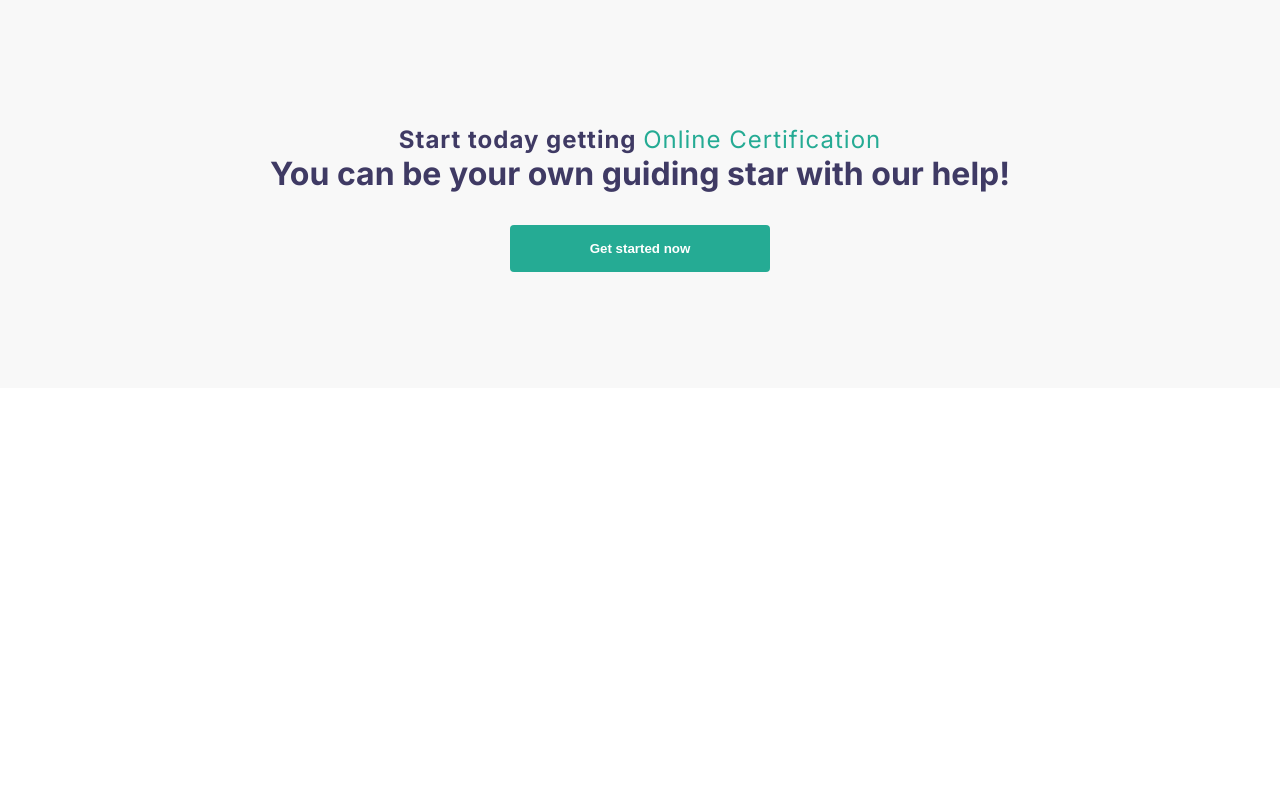
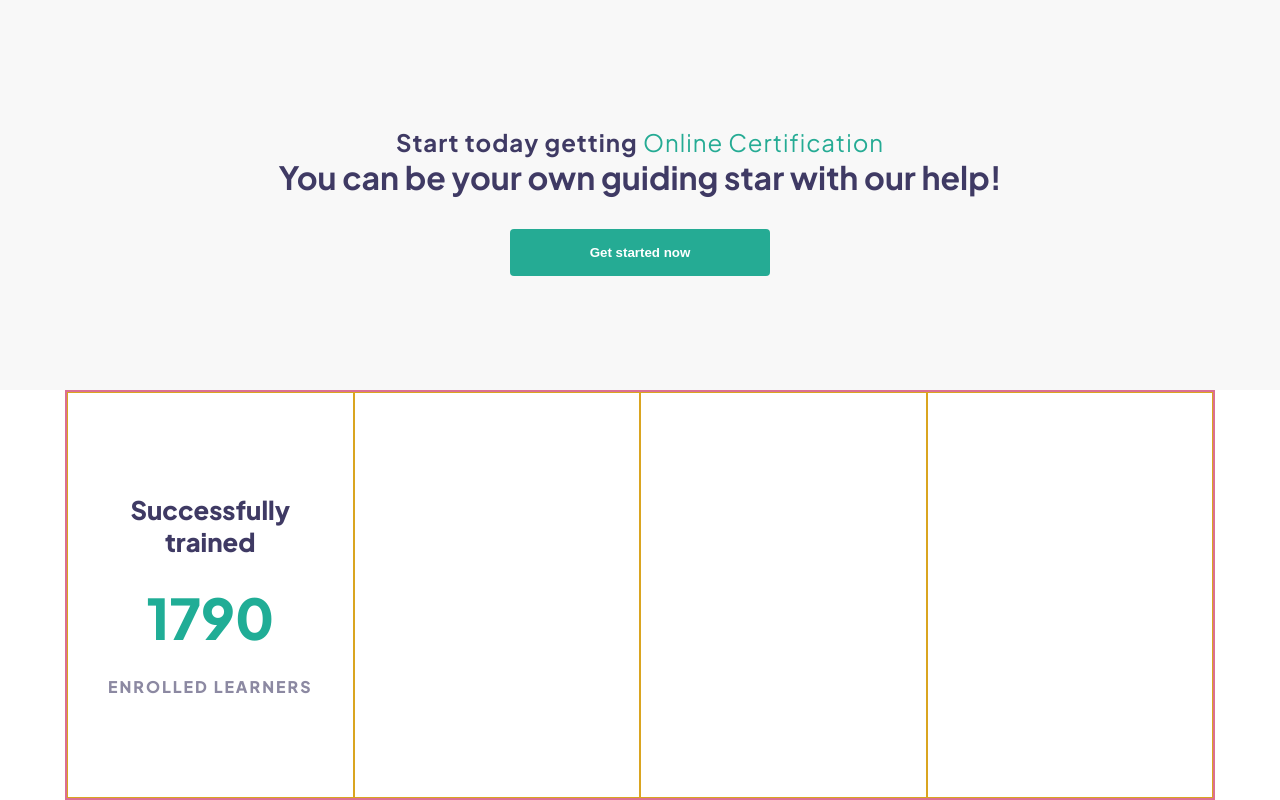
Before and after one commit to nicolabzz/proj-html-vuejs, a Vue app: page / in a window 1280 px wide. Shown: the part 3869-4669 px from the top of the page. Before the commit the page ends 4257 px from the top, so only its background shows below. Built offline with nearby package versions, Linux system fonts and the light colour scheme.

Commit message:
Main Fourth section draft set

```diff
--- a/src/App.vue
+++ b/src/App.vue
@@ -23,5 +23,5 @@ export default {
 
 <style lang="scss">
 @import "./css/global.scss";
-@import url("https://fonts.googleapis.com/css2?family=Inter:wght@100;200;300;400;500;600;700;800;900&display=swap");
+@import url('https://fonts.googleapis.com/css2?family=Plus+Jakarta+Sans:wght@200;300;400;500;600;700;800&display=swap');
 </style>
--- a/src/components/MainPage.vue
+++ b/src/components/MainPage.vue
@@ -36,5 +36,5 @@ export default {
 </script>
 
 <style lang="scss" scoped>
-@import url(../css/global.scss);
+@import "../css/global.scss";
 </style>
--- a/src/components/MainSectionFive.vue
+++ b/src/components/MainSectionFive.vue
@@ -16,5 +16,5 @@ export default {
 </script>
 
 <style scoped lang="scss">
-@import url(../css/global.scss);
+@import "../css/global.scss";
 </style>
--- a/src/components/MainSectionFour.vue
+++ b/src/components/MainSectionFour.vue
@@ -1,8 +1,12 @@
 <template>
 	<!-- Fourth section -->
 	<main>
-		<div class="results-cards-container">
-			<div class="result-card"></div>
+		<div class="cards-container">
+			<div class="result-card">
+				<h3>Successfully trained</h3>
+				<h1>1790</h1>
+				<span>ENROLLED LEARNERS</span>
+			</div>
 			<div class="result-card"></div>
 			<div class="result-card"></div>
 			<div class="result-card"></div>
@@ -17,5 +21,45 @@ export default {
 </script>
 
 <style scoped lang="scss">
-@import url(../css/global.scss);
+@import "../css/global.scss";
+
+.cards-container {
+	border: 2px solid palevioletred;
+	width: 1150px;
+	margin: auto;
+	height: 410px;
+	display: flex;
+
+	.result-card {
+		border: 1px solid goldenrod;
+		width: calc(100% / 4);
+		height: 100%;
+		display: flex;
+		flex-direction: column;
+		// align-items: center;
+		text-align: center;
+		justify-content: center;
+		gap: 1.5rem;
+
+		h3 {
+			color: #3f3a64;
+			word-spacing: 2rem;
+			line-height: 2rem;
+			font-size: 1.6rem;
+			font-weight: 800;
+		}
+
+		h1 {
+			color: #20ad96;
+			font-size: 3.5rem;
+			font-weight: 900;
+		}
+
+		span {
+			color: #8c89a2;
+			font-weight: 800;
+			letter-spacing: 2px;
+		}
+	}
+}
 </style>
--- a/src/css/global.scss
+++ b/src/css/global.scss
@@ -5,7 +5,7 @@
 }
 
 body {
-    font-family: "Inter", sans-serif;
+    font-family: 'Plus Jakarta Sans', sans-serif;
 }
 
 img {
```
